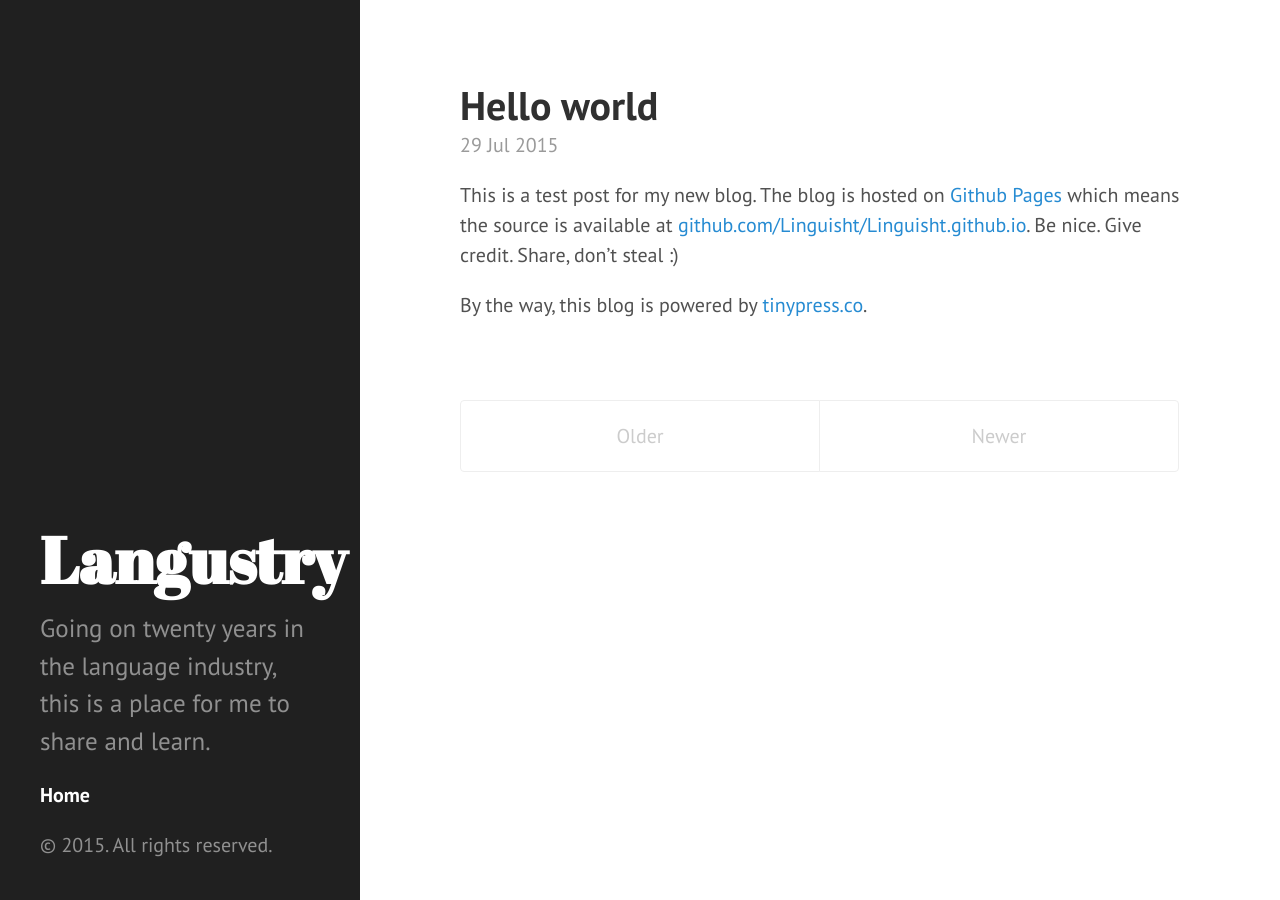
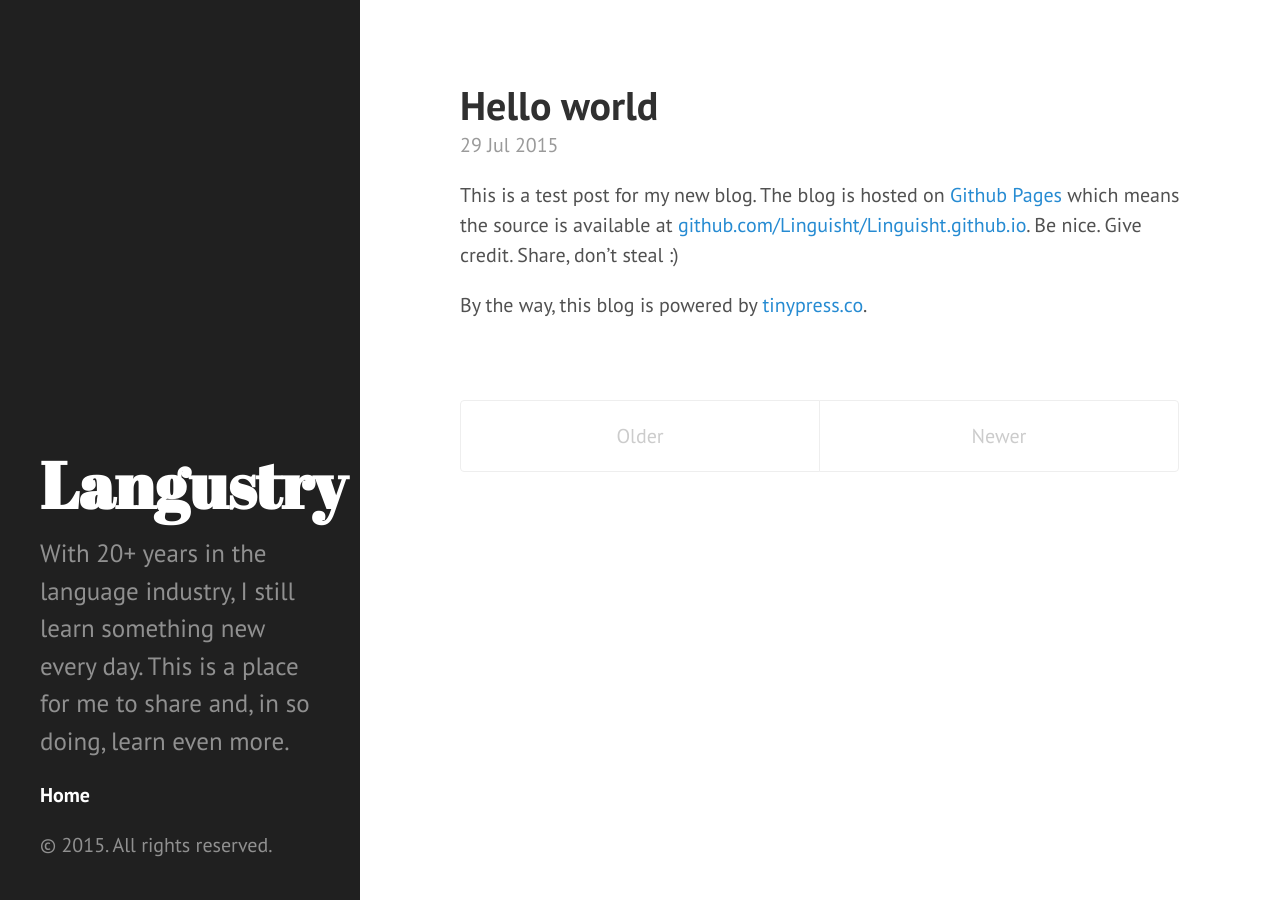
Before and after one commit to FredrikFolkeryd/Linguisht.github.io, a Jekyll site: the page built from index.html, in a window 1280 px wide. Built offline with Jekyll 4.4.1, drawn with Linux system fonts in a browser that asks for light colours; the list of posts is cut into pages by our own code.

Commit message:
Changed sidebar description

```diff
--- a/_config.yml
+++ b/_config.yml
@@ -1,8 +1,8 @@
 excerpt_separator: ""
-pygments: true
+highlighter: rouge
 markdown: kramdown
 url: http://Linguisht.github.io
 title: Langustry
 tagline: Language industry ideas and observations
-description: Going on twenty years in the language industry, this is a place for me to share and learn.
+description: With 20+ years in the language industry, I still learn something new every day. This is a place for me to share and, in so doing, learn even more.
 paginate: 5
```
